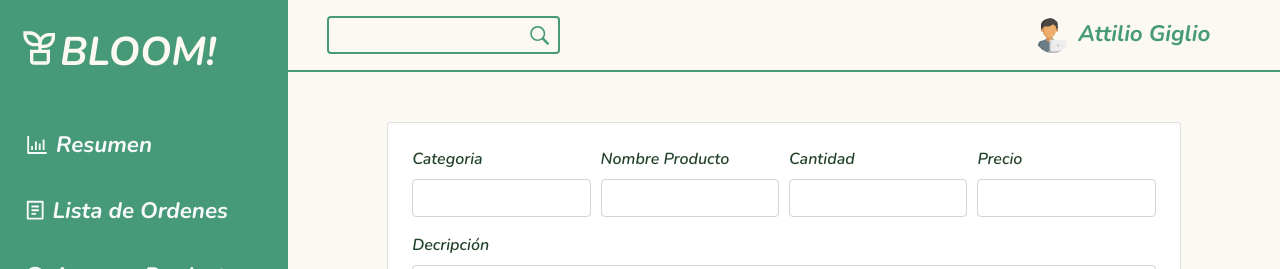
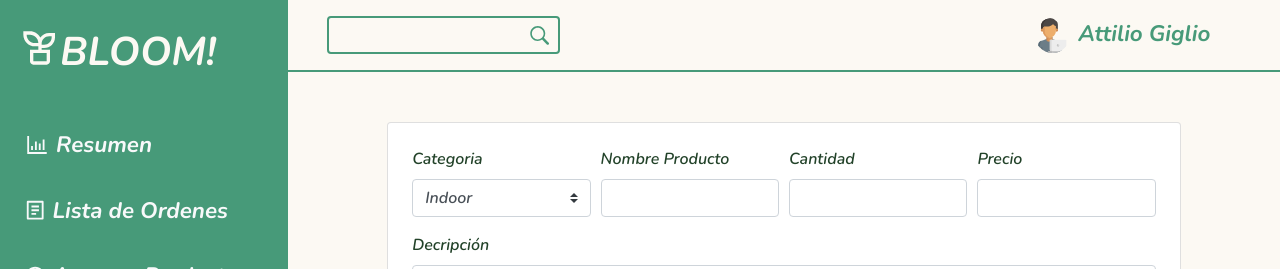
Before and after one commit to AttilioGiglio/Bloom_Marketplace, a React (Create React App) app: page /add_product_business in a window 1280 px wide. Shown: the top 269 px of the page. Built offline with nearby package versions, Linux system fonts and the light colour scheme.

Commit message:
adding global state to auth and products

```diff
--- a/src/business_views/account/components/form_add_product.js
+++ b/src/business_views/account/components/form_add_product.js
@@ -1,33 +1,31 @@
-import React, { useState } from 'react';
+import React, { useContext } from 'react';
 import { IoMdAddCircleOutline } from 'react-icons/io'
+import {Context} from '../../../store/context'
 
 const FormAddProduct = () => {
 
-    const [product, setProduct] = useState({
-        category: '',
-        name: '',
-        quantity: 0,
-        price: 0,
-        description: '',
-        image: ''
-    } )
-
-    const { name, quantity, price, description, image} = product;
-
-    const handleChange = (e) => {
-        setProduct({...product, [e.target.name]:e.target.value})
-    }
+    const {store, actions} = useContext(Context)
 
     return (
-        <form className='card p-4' style={{ margin: '50px auto 0', width: '80%', minHeight: '50vh' }}>
+        <form
+        className='card p-4'
+        style={{ margin: '50px auto 0', width: '80%', minHeight: '50vh' }}
+        onSubmit={(e) => actions.addProduct(e)}
+        >
             <div className="form-row">
                 <div className="col-md-3 mb-3">
                     <label>Categoria</label>
-                    <input
-                    type="text"
-                    className="form-control"
-                    onChange={handleChange}
-                    required />
+                    <select
+                    className="custom-select"
+                    required
+                    name={store.category}
+                    value={store.category}
+                    onChange={(e) => actions.handleChange_AddProduct(e)}
+                    >
+                        <option value="selected" disabled>Selecciona</option>
+                        <option value="indoor">Indoor</option>
+                        <option value="outdoor">Outdoor</option>
+                    </select>
                 </div>
                 <div className="col-md-3 mb-3">
                     <label>Nombre Producto</label>
@@ -35,16 +33,21 @@ const FormAddProduct = () => {
                         type="text"
                         className="form-control"
                         required
-                    onChange={handleChange}
+                        name={store.name}
+                        value={store.name}
+                        onChange={(e) => actions.handleChange_AddProduct(e)}
                     />
                 </div>
                 <div className="col-md-3 mb-3">
                     <label>Cantidad</label>
                     <input
-                    type="text"
+                        type="number"
                         className="form-control"
+                        min="1" max="100"
                         required
-                    onChange={handleChange}
+                        name={store.quantity}
+                        value={store.quantity}
+                        onChange={(e) => actions.handleChange_AddProduct(e)}
                     />
                 </div>
                 <div className="col-md-3 mb-3">
@@ -52,7 +55,9 @@ const FormAddProduct = () => {
                     <input
                         type="text"
                         className="form-control"
-                    onChange={handleChange}
+                        name={store.price}
+                        value={store.price}
+                        onChange={(e) => actions.handleChange_AddProduct(e)}
                         required />
                 </div>
             </div>
@@ -62,7 +67,9 @@ const FormAddProduct = () => {
                     className="form-control"
                     id="exampleFormControlTextarea1"
                     rows="3"
-                onChange={handleChange}
+                    name={store.description}
+                    value={store.description}
+                    onChange={(e) => actions.handleChange_AddProduct(e)}
                 ></textarea>
             </div>
             <div className="form-group">
@@ -70,12 +77,13 @@ const FormAddProduct = () => {
                 <input
                     type="file"
                     className="form-control-file"
-                value={image}
-                onChange={handleChange}
+                    name={store.img}
+                    value={store.img}
+                    onChange={(e) => actions.handleChange_AddProduct(e)}
                     required
                 />
             </div>
-            <button className="btn mt-3" style={{ width: '15%', background: '#479A79', border: 'solid 1px #479A79', borderRadius: '5px 5px 5px 5px', color: '#fcf9f3', fontSize: '20px' }} type="submit">Agregar <IoMdAddCircleOutline style={{ color: '#fcf9f3', fontSize: '20px' }} /></button>
+            <button type="submit" className="btn mt-3" style={{ width: '15%', background: '#479A79', border: 'solid 1px #479A79', borderRadius: '5px 5px 5px 5px', color: '#fcf9f3', fontSize: '20px' }} >Agregar <IoMdAddCircleOutline style={{ color: '#fcf9f3', fontSize: '20px' }} /></button>
         </form>
     )
 }
--- a/src/client_views/cards/card_product.js
+++ b/src/client_views/cards/card_product.js
@@ -1,15 +1,17 @@
 import React, {useContext} from 'react';
 import { Link } from 'react-router-dom';
-import ProductContext from '../../context/products/product_context';
+// import ProductContext from '../../context/products/product_context';
+import {Context} from '../../store/context'
 
 const CardProduct = ({product}) => {
 
-    const { updateProductsCart } = useContext(ProductContext);
+    const {actions} = useContext(Context)
+    // const { updateProductsCart } = useContext(ProductContext);
 
 
-    const productSelectorCart = (product) => {
-        updateProductsCart(product)
-    }
+    // const productSelectorCart = (product) => {
+    //     updateProductsCart(product)
+    // }
 
     return (
         <>
@@ -20,8 +22,8 @@ const CardProduct = ({product}) => {
                    <div className="card-body">
                         <h5 className="card-title">{product.name}</h5>
                         <p className='card-text'>${product.price}</p>
-                        <button onClick={() => productSelectorCart(product)} className="btn btn-primary">Agregar al Carrito</button>
-                        <Link to='checkout_step_one'><button onClick={() => productSelectorCart(product)} className="btn btn-primary">Comprar ahora</button></Link>
+                        <button onClick={() => actions.updateProductCart(product)} className="btn btn-primary">Agregar al Carrito</button>
+                        <Link to='checkout_step_one'><button onClick={() => actions.updateProductCart(product) } className="btn btn-primary">Comprar ahora</button></Link>
                     </div>
                 </div>
         </>
--- a/src/client_views/cards/product_cards.js
+++ b/src/client_views/cards/product_cards.js
@@ -1,18 +1,18 @@
 import React, { Fragment, useContext } from 'react';
 import NavBar from '../../components/navbar_client';
 import CardProduct from './card_product';
-import ProductContext from '../../context/products/product_context';
+import {Context} from '../../store/context'
 
 const ProductCards = () => {
 
-    const { productlist } = useContext(ProductContext);
+    const { store } = useContext(Context);
 
     return (
         <Fragment>
             <NavBar />
             <div className='row d-flex justify-content-around'>
                 <div className='col-12 d-flex justify-content-around mt-5 mx-0 p-0'>
-                    {productlist.map(product => (
+                    {store.productlist.map(product => (
                         <CardProduct
                             key={product.id}
                             product={product}
--- a/src/client_views/checkout/checkout_step_one.js
+++ b/src/client_views/checkout/checkout_step_one.js
@@ -4,11 +4,11 @@ import './checkout.scss';
 import CheckoutItem from './checkout_item';
 import { BsCreditCard } from 'react-icons/bs';
 import { RiPlantLine } from 'react-icons/ri';
-import ProductContext from '../../context/products/product_context';
+import {Context} from '../../store/context'
 
 const CheckoutStepOne = () => {
 
-    const { cart } = useContext(ProductContext);
+    const { store } = useContext(Context);
 
     return (
         <div className='d-flex'>
@@ -27,11 +27,11 @@ const CheckoutStepOne = () => {
                     </tr>
 </thead>
                     <CheckoutItem
-                        cart={cart}
+                        cart={store.cart}
                     />
                 </table>
                 <div className='total'>
-                    <span>Total: ${cart.reduce((acc, product) => acc + product.price, 0)}</span>
+                    <span>Total: ${store.cart.reduce((acc, product) => acc + product.price, 0)}</span>
                 </div>
                 <div className='total'>
                     <Link to='/checkout_step_two'>
--- a/src/client_views/signup_client.js
+++ b/src/client_views/signup_client.js
@@ -25,7 +25,7 @@ const SignupClient = ({history}) => {
         password: '',
     })
 
-    const { name, email, password, confirm } = clientSignup;
+    const { name, email, password } = clientSignup;
 
     const onChange = (e) => {
         setClientSignup({ ...clientSignup, [e.target.name]: e.target.value })
--- a/src/components/cart/cart.js
+++ b/src/components/cart/cart.js
@@ -1,14 +1,14 @@
 import React,{useContext} from 'react';
 import { ReactComponent as ShoppingIcon } from '../../assets/images/shopping-bag.svg'
 import './cart.scss'
-import ProductContext from '../../context/products/product_context';
+import {Context} from '../../store/context';
 
 const Cart = () => {
-    const { cart } = useContext(ProductContext);
+    const { store } = useContext(Context);
     return (
         <div className='cart-icon pb-4'>
             <ShoppingIcon className='shopping-icon'/>
-            <span className='item-count'>{cart.length}</span>
+            <span className='item-count'>{store.cart.length}</span>
         </div>
     )
 }
--- a/src/components/cart/cart_dropdown.js
+++ b/src/components/cart/cart_dropdown.js
@@ -1,21 +1,21 @@
 import React, {useContext} from 'react';
 import './cart_dropdown.scss';
 import { Link } from 'react-router-dom';
-import ProductContext from '../../context/products/product_context';
+import {Context} from '../../store/context';
 
 const CartDropdown = () => {
 
-    const { cart } = useContext(ProductContext);
+    const { store } = useContext(Context);
 
     return (
                 <div className='cart-dropdown'>
                     <div className='cart-items'>
                     <div className='row' style={{listStyleType:'none', paddingLeft:'0'}}>
                     {
-                    cart.length === 0
+                    store.cart.length === 0
                         ? <div className='col-12'><p>Selecciona un producto</p></div>
                         :
-                        cart.map(item => (
+                        store.cart.map(item => (
                          <div className='col-12 d-flex'>
                         <img className='pb-3' style={{width:'20%'}} src={item.img} alt="Card image cap" />
                         <p className='mb-0 mr-2 align-self-center'>{item.name}</p>
@@ -26,7 +26,7 @@ const CartDropdown = () => {
                     }
                     </div>
                     <div style={{borderTop:'solid 1px black'}}>
-                    <p style={{fontSize:'20px', paddingTop:'10px'}}>Total: ${cart.reduce((acc, product) => acc + product.price, 0)}</p>
+                    <p style={{fontSize:'20px', paddingTop:'10px'}}>Total: ${store.cart.reduce((acc, product) => acc + product.price, 0)}</p>
                     </div>
                     </div>
                     <button style={{
--- a/src/context/products/product_context.js
+++ /dev/null
@@ -1,5 +0,0 @@
-import React, { createContext } from 'react'
-
-const ProductContext = createContext();
-
-export default ProductContext;
--- a/src/routers/app_routes.js
+++ b/src/routers/app_routes.js
@@ -17,17 +17,16 @@ import Profile from '../business_views/account/profile';
 import OrdersList from '../business_views/account/orders_list';
 import ProductCards from '../client_views/cards/product_cards';
 import Blog from '../client_views/Blog';
-import ProductProvider from '../context/products/product_state'
 import AuthProvider from '../context/auth/auth_state';
 import AlertProvider from '../context/alert/alert_state';
 import PrivateRoutes from './private_routes';
+import injectContext from '../store/context';
 
 
 const AppRouter = () => {
     return (
 
         <AuthProvider>
-            <ProductProvider>
                 <AlertProvider>
                     <Router>
                         <Switch>
@@ -51,10 +50,9 @@ const AppRouter = () => {
                         </Switch>
                     </Router>
                 </AlertProvider>
-            </ProductProvider>
         </AuthProvider>
 
     )
 }
 
-export default AppRouter;
+export default injectContext(AppRouter);
--- a/src/store/flux.js
+++ b/src/store/flux.js
@@ -1,47 +1,76 @@
+import { v4 as uuidv4 } from 'uuid';
+
 const getState = ({ getStore, getActions, setStore }) => {
 	return {
+
 		store: {
-            productlist: [
-                { id: 1, img:'https://www.ikea.com/gb/en/images/products/fejka-artificial-potted-plant-with-pot-in-outdoor-succulent__0614211_PE686835_S5.JPG', name: 'planta#1', price: 50000 },
-                { id: 2, img:'https://www.ikea.com/gb/en/images/products/fejka-artificial-potted-plant-with-pot-in-outdoor-succulent__0614211_PE686835_S5.JPG', name: 'planta#2', price: 20000 },
-                { id: 3, img:'https://www.ikea.com/gb/en/images/products/fejka-artificial-potted-plant-with-pot-in-outdoor-succulent__0614211_PE686835_S5.JPG', name: 'planta#3', price: 10000 },
-                { id: 4, img:'https://www.ikea.com/gb/en/images/products/fejka-artificial-potted-plant-with-pot-in-outdoor-succulent__0614211_PE686835_S5.JPG', name: 'planta#4', price: 30000 },
-                { id: 5, img:'https://www.ikea.com/gb/en/images/products/fejka-artificial-potted-plant-with-pot-in-outdoor-succulent__0614211_PE686835_S5.JPG', name: 'planta#5', price: 40000 },
-                { id: 6, img:'https://www.ikea.com/gb/en/images/products/fejka-artificial-potted-plant-with-pot-in-outdoor-succulent__0614211_PE686835_S5.JPG', name: 'planta#6', price: 20000 },
-                { id: 7, img:'https://www.ikea.com/gb/en/images/products/fejka-artificial-potted-plant-with-pot-in-outdoor-succulent__0614211_PE686835_S5.JPG', name: 'planta#7', price: 10000 },
-                { id: 8, img:'https://www.ikea.com/gb/en/images/products/fejka-artificial-potted-plant-with-pot-in-outdoor-succulent__0614211_PE686835_S5.JPG', name: 'planta#8', price: 50000 },
-                { id: 9, img:'https://www.ikea.com/gb/en/images/products/fejka-artificial-potted-plant-with-pot-in-outdoor-succulent__0614211_PE686835_S5.JPG', name: 'planta#9', price: 40000 },
-                { id: 10, img:'https://www.ikea.com/gb/en/images/products/fejka-artificial-potted-plant-with-pot-in-outdoor-succulent__0614211_PE686835_S5.JPG', name: 'planta#10', price: 5000 },
+
+			product:
+			{
+				category: '',
+				name: '',
+				quantity: 0,
+				price: 0,
+				description: '',
+				img: '',
+			},
+
+			productlist:
+				[
+					{ id: 1, img: 'https://www.ikea.com/gb/en/images/products/fejka-artificial-potted-plant-with-pot-in-outdoor-succulent__0614211_PE686835_S5.JPG', name: 'planta#1', price: 50000 },
+					{ id: 2, img: 'https://www.ikea.com/gb/en/images/products/fejka-artificial-potted-plant-with-pot-in-outdoor-succulent__0614211_PE686835_S5.JPG', name: 'planta#2', price: 20000 },
+					{ id: 3, img: 'https://www.ikea.com/gb/en/images/products/fejka-artificial-potted-plant-with-pot-in-outdoor-succulent__0614211_PE686835_S5.JPG', name: 'planta#3', price: 10000 },
+					{ id: 4, img: 'https://www.ikea.com/gb/en/images/products/fejka-artificial-potted-plant-with-pot-in-outdoor-succulent__0614211_PE686835_S5.JPG', name: 'planta#4', price: 30000 },
+					{ id: 5, img: 'https://www.ikea.com/gb/en/images/products/fejka-artificial-potted-plant-with-pot-in-outdoor-succulent__0614211_PE686835_S5.JPG', name: 'planta#5', price: 40000 },
+					{ id: 6, img: 'https://www.ikea.com/gb/en/images/products/fejka-artificial-potted-plant-with-pot-in-outdoor-succulent__0614211_PE686835_S5.JPG', name: 'planta#6', price: 20000 },
+					{ id: 7, img: 'https://www.ikea.com/gb/en/images/products/fejka-artificial-potted-plant-with-pot-in-outdoor-succulent__0614211_PE686835_S5.JPG', name: 'planta#7', price: 10000 },
+					{ id: 8, img: 'https://www.ikea.com/gb/en/images/products/fejka-artificial-potted-plant-with-pot-in-outdoor-succulent__0614211_PE686835_S5.JPG', name: 'planta#8', price: 50000 },
+					{ id: 9, img: 'https://www.ikea.com/gb/en/images/products/fejka-artificial-potted-plant-with-pot-in-outdoor-succulent__0614211_PE686835_S5.JPG', name: 'planta#9', price: 40000 },
+					{ id: 10, img: 'https://www.ikea.com/gb/en/images/products/fejka-artificial-potted-plant-with-pot-in-outdoor-succulent__0614211_PE686835_S5.JPG', name: 'planta#10', price: 5000 },
 				],
+
 			cart: [],
+
 			auth: false,
+
 			users: [
-                { id: 1, nombre: 'juan', email:'juan@hotmail.com', contraseña:'1234567' },
-                { id: 2, nombre: 'andres', email:'andres@gmail.com', contraseña:'9876543' },
-                { id: 3, nombre: 'juana', email:'juana@hotmail.com', contraseña:'7654321' },
-                { id: 4, nombre: 'andrea', email:'andrea@gmail.com', contraseña:'3456789' }
+				{ id: 1, nombre: 'juan', email: 'juan@hotmail.com', contraseña: '1234567' },
+				{ id: 2, nombre: 'andres', email: 'andres@gmail.com', contraseña: '9876543' },
+				{ id: 3, nombre: 'juana', email: 'juana@hotmail.com', contraseña: '7654321' },
+				{ id: 4, nombre: 'andrea', email: 'andrea@gmail.com', contraseña: '3456789' }
 			],
+
 			currentuser: null,
-                message: null,
-                alert:null
+
 		},
 
 		actions: {
 
+			handleChange_AddProduct: (e) => {
+				const store = getStore();
+				setStore({ ...store.product, [e.target.name]: e.target.value })
+			},
 
-			updateProductCart: (index, color) => {
+			addProduct: (e) => {
+				e.preventDefault();
+				console.log(store.category)
 				const store = getStore();
+				store.product.id = uuidv4();
+				setStore([...store.productlist, store.productlist.push({
+					id: store.product.id, img: store.product.img, name: store.product.name, price: store.product.price
+				})])
 
-				const demo = store.demo.map((elm, i) => {
-					if (i === index) elm.background = color;
-					return elm;
-				});
+			},
 
-				//reset the global store
-				setStore({ demo: demo });
+			updateProductCart: (product) => {
+				const store = getStore();
+				const newitemCart = { id: product.id, img: product.img, name: product.name, price: product.price }
+				setStore([...store.cart, store.cart.push(newitemCart)])
+			},
+
 		}
 	}
-	};
-};
+
+}
 
 export default getState;
```
Also changed, not shown: src/context/products/product_reducer.js (deleted, +0 -19 lines), src/context/products/product_state.js (deleted, +0 -55 lines). Lines whose indentation alone changed are shown as unchanged.
